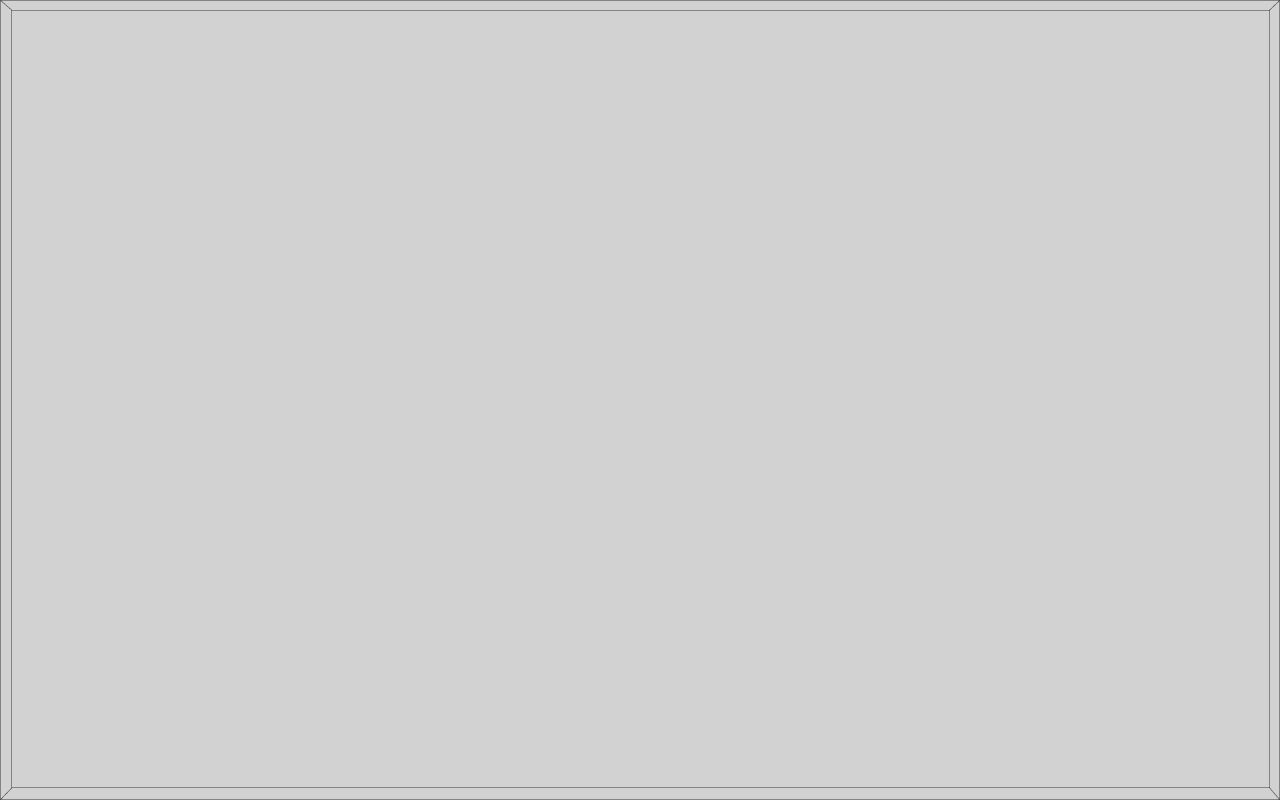
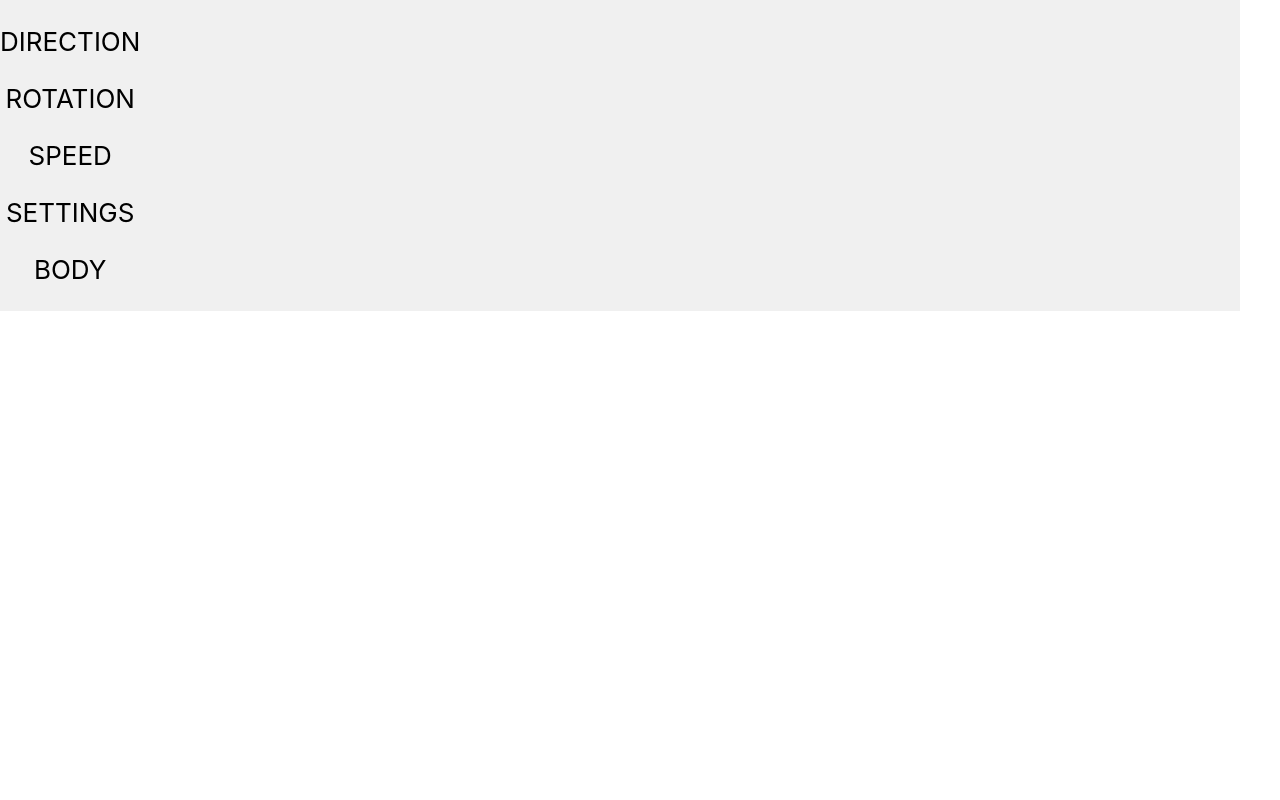
Before and after one commit to specialgee/norimono, a React (Create React App) app: page / in a window 1280 px wide. Built offline with nearby package versions, Linux system fonts and the light colour scheme.

Commit message:
updated ControlPanel component

```diff
--- a/src/components/ControlPanel.jsx
+++ b/src/components/ControlPanel.jsx
@@ -1,4 +1,9 @@
 import React, { Component } from 'react';
+import Body from './Body'
+import Direction from './Direction';
+import Rotation from './Rotation';
+import Speed from './Speed';
+import Settings from './Settings'
 
 class ControlPanel extends Component {
     constructor(props) {
@@ -19,8 +24,16 @@ class ControlPanel extends Component {
 
     render() {
         return (
-            <div className="control-panel-wrapper">
-
+            <div className="control-panel">
+                <div className="panel-column">
+                    <Direction />
+                    <Rotation />
+                    <Speed />
+                    <Settings />
+                </div>
+                <div className="panel-column">
+                    <Body />
+                </div>
             </div>
         )
     }
```
